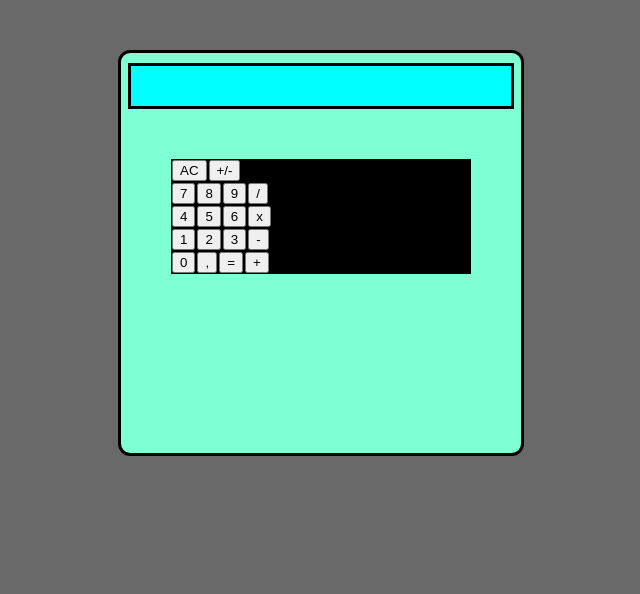
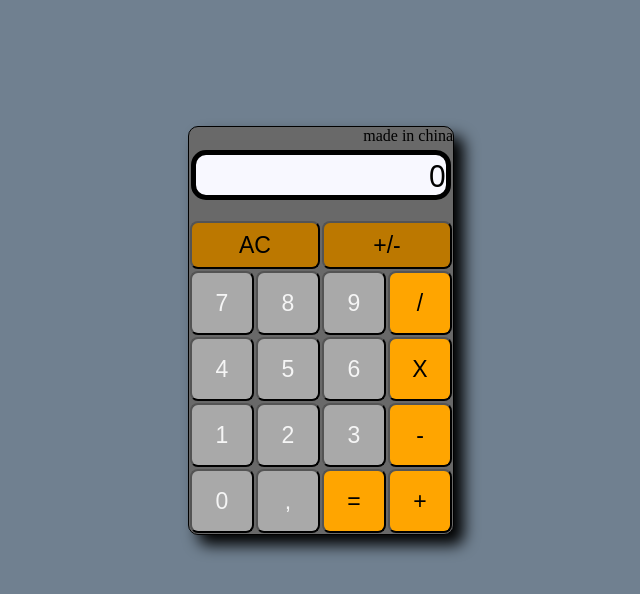
Before and after one commit to HugoHLourenco/Estudos, a plain HTML site: page Projetos/Calculadora_JS/index.html in a window 1280 px wide. Shown: the whole page, without its empty margins (319-959 px from the left). Drawn offline with nearby package versions, Linux system fonts and the light colour scheme.

Commit message:
calc para rep estudo

```diff
--- a/Projetos/Calculadora_JS/index.html
+++ b/Projetos/Calculadora_JS/index.html
@@ -1,33 +1,48 @@
 <!DOCTYPE html>
-<html lang="pt-BR">
+<html lang="pt-br">
 <head>
     <meta charset="UTF-8">
-    <meta name="viewport" content="width=device-width, initial-scale=1.0">
+    <title>Calculadora</title>
+    <script src="https://unpkg.com/vue@3/dist/vue.global.js"></script>
     <link rel="stylesheet" href="style.css">
-    <title>Calculadora</title>
 </head>
 <body>
-     <div class="calculadora">
-        <div class="display"></div>
-        <div class="botoes">
-            <div>
-                <button>AC</button><button>+/-</button>
+    <div id="app">
+        <div class="calculadora">
+            <div class="marca">made in china</div>
+            <div class="display">
+                {{display}}
             </div>
-            <div>
-                <button>7</button><button>8</button><button>9</button><button>/</button>
+            <div class="linha">
+                <button class="func2" @click = "lidarClear()">AC</button>
+                <button class="func2" @click = "inverter()">+/-</button>
             </div>
-            <div>
-                <button>4</button><button>5</button><button>6</button><button>x</button>
+            <div class="linha">
+                <button class="bt" @click = "lidarBotao('7')">7</button>
+                <button class="bt" @click = "lidarBotao('8')">8</button>
+                <button class="bt" @click = "lidarBotao('9')">9</button>
+                <button class="func" @click = "lidarOperador('/')">/</button>
             </div>
-            <div>
-                <button>1</button><button>2</button><button>3</button><button>-</button>
+            <div class="linha">
+                <button class="bt" @click = "lidarBotao('4')">4</button>
+                <button class="bt" @click = "lidarBotao('5')">5</button>
+                <button class="bt" @click = "lidarBotao('6')">6</button>
+                <button class="func" @click = "lidarOperador('x')">X</button>
             </div>
-            <div>
-                <button>0</button><button>,</button><button>=</button><button>+</button>
+            <div class="linha">
+                <button class="bt" @click = "lidarBotao('1')">1</button>
+                <button class="bt" @click = "lidarBotao('2')">2</button>
+                <button class="bt" @click = "lidarBotao('3')">3</button>
+                <button class="func" @click = "lidarOperador('-')">-</button>
+            </div>
+            <div class="linha">
+                <button class="bt" @click = "lidarBotao('0')">0</button>
+                <button class="bt" @click = "lidarDecimal()">,</button>
+                <button class="func" @click = "lidarIgual()">=</button>
+                <button class="func" @click = "lidarOperador('+')">+</button>
             </div>
         </div>
-
-     </div>
+    </div>
 </body>
+</html>
 <script src="index.js"></script>
-</html>
--- a/Projetos/Calculadora_JS/index.js
+++ b/Projetos/Calculadora_JS/index.js
@@ -0,0 +1,136 @@
+const {createApp} = Vue
+createApp({
+    data() {
+        return {
+            display: '0',
+            numeroAtual: '',
+            numeroAnterior: '',
+            operador: null,
+            numero: 0,
+            divisor: 0,
+            decimal: 0
+        }
+    },
+    methods: {
+        lidarBotao(bt) {
+            switch (bt) {
+                case "x":
+                case '/':
+                case '+':
+                case '-':
+                    this.lidarOperador(bt)
+                    break
+                case ',':
+                    this.lidarDecimal()
+                    break
+                case '=':
+                    this.lidarIgual()
+                    break
+                case 'AC':
+                    this.lidarClear()
+                    break
+                case '+/-':
+                    this.inverter()
+                    break
+                default:
+                    this.lidarNumero(bt)
+            }
+        },
+
+        lidarIgual() {
+            if (this.operador === "x") {
+                this.numeroAtual = this.display
+                Number(this.numeroAtual)
+                this.display = this.numeroAtual * this.numeroAnterior
+                this.numeroAtual = ""
+                this.numeroAnterior = ""
+            } else if (this.operador === "/") {
+                this.numeroAtual = this.display
+                Number(this.numeroAtual)
+                this.divisor = this.numeroAnterior / this.numeroAtual
+                if (this.divisor === parseInt(this.divisor)) {
+                    this.display = this.divisor
+                } else if (this.numeroAtual === '0') {
+                    this.display = 'erro'
+                } else {
+                    this.display = this.divisor.toFixed(8)
+                }
+                this.numeroAtual = ""
+                this.numeroAnterior = ""
+            } else if (this.operador === "+") {
+                this.numeroAtual = this.display
+                Number(this.numeroAtual)
+                this.display = +this.numeroAtual + +this.numeroAnterior
+                this.numeroAtual = ""
+                this.numeroAnterior = ""
+            } else if (this.operador === "-") {
+                this.numeroAtual = this.display
+                Number(this.numeroAtual)
+                this.display = this.numeroAnterior - this.numeroAtual
+                this.numeroAtual = ""
+                this.numeroAnterior = ""
+            }
+        },
+
+        lidarNumero(bt) {
+            if (this.display === "0" || this.display === 'erro') {
+                this.display = bt
+            } else {
+                this.display += bt
+            }
+        },
+
+        lidarOperador(bt) {
+            switch (bt) {
+                case "x":
+                    this.operador = "x"
+                    this.numeroAnterior = this.display
+                    Number(this.numeroAnterior)
+                    this.display = "0"
+                    break
+                case "/":
+                    this.operador = "/"
+                    this.numeroAnterior = this.display
+                    Number(this.numeroAnterior)
+                    this.display = "0"
+                    break
+                case "+":
+                    this.operador = "+"
+                    this.numeroAnterior = this.display
+                    Number(this.numeroAnterior)
+                    this.display = "0"
+                    break
+                case "-":
+                    this.operador = "-"
+                    this.numeroAnterior = this.display
+                    Number(this.numeroAnterior)
+                    this.display = "0"
+                    break
+            }
+        },
+
+        lidarClear() {
+            this.display = '0'
+            this.numeroAtual = ""
+            this.numeroAnterior = ""
+        },
+
+        inverter() {
+            this.numero = this.display
+            Number(this.numero)
+            this.numero = this.numero * -1
+            this.display = this.numero
+        },
+
+        lidarDecimal() {
+            this.decimal = this.display
+            if (this.decimal.includes('.')) {
+                this.display = this.decimal
+            } else {
+                this.decimal = this.display
+                this.decimal += '.'
+                this.display = this.decimal
+            }
+        }
+    }
+}).mount("#app")
--- a/Projetos/Calculadora_JS/style.css
+++ b/Projetos/Calculadora_JS/style.css
@@ -1,31 +1,74 @@
-.calculadora {
-    margin: auto;
-    margin-top: 50px;
-    height: 400px;
-    width: 400px;
-    background-color: aquamarine;
-    border-radius: 3%;
-    border-style:solid;
+body {
+    background-color: slategray;
 }
 
-.display {
-    background-color: aqua;
-    height: 40px;
-    width: 380px;
+.calculadora{
     margin: auto;
-    margin-top: 10px;
-    border-style:solid;
+    margin-top: 10%;
+    background-color: dimgray;
+    border: 1px solid black;
+    width: 264px;
+    height: auto;
+    border-radius: 10px;
+    box-shadow: 10px 10px 15px black;
 }
 
-.botoes {
-    margin:50px;
-    background-color: black;
+.linha{
+    display: flex;
 }
 
-button {
-    margin: 1px;
+.display{
+    font-family: DialogInput, system-ui ;
+    text-align: right;
+    background-color: ghostwhite;
+    border-radius: 15px;
+    border: 5px solid black;
+    margin-bottom: 20px;
+    margin-top: 5px;
+    height: 40px;
+    width: 250px;
+    margin-left: 2px;
+    font-size: 30px;
 }
 
-body {
+.bt {
+    width: 64px;
+    margin: 1px;
+    height: 64px;
+    font-size: 23px;
+    background-color: darkgray;
+    border-radius: 8px;
+    color: whitesmoke;
+}
+
+button:hover {
+    color: whitesmoke;
+    background-color: slategray;
+}
+
+.func{
+    width: 64px;
+    margin: 1px;
+    height: 64px;
+    font-size: 23px;
+    border-radius: 8px;
+    background-color: orange;
+}
+
+.func2{
+    width: 130px;
+    margin: 1px;
+    height: 48px;
+    font-size: 23px;
+    border-radius: 8px;
+    background-color: #bc7800;
+}
+
+button:active {
     background-color: dimgray;
+    transform: translateY(2px);
 }
+
+.marca {
+    text-align: right;
+}
```
